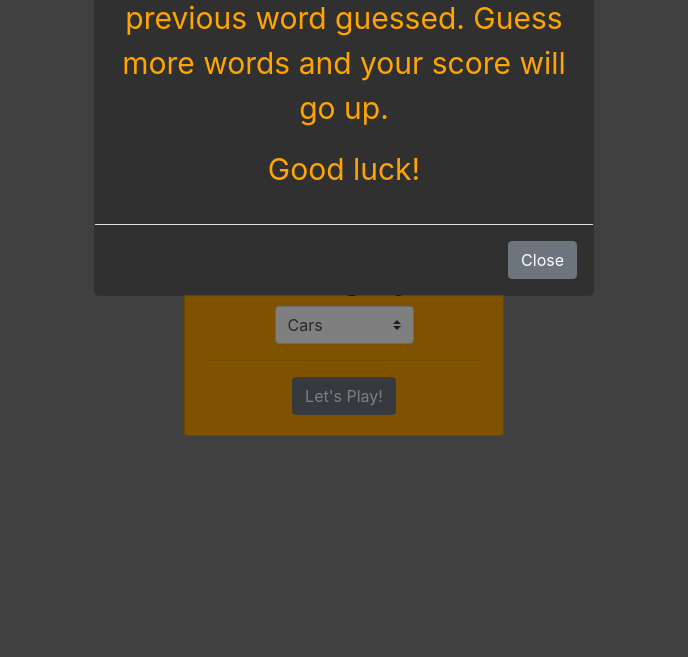
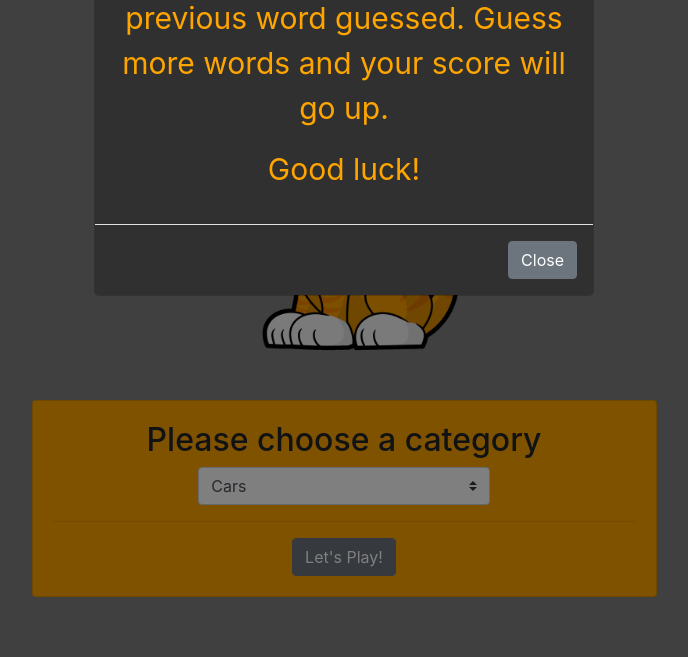
Before and after one commit to jclarkGRC/django-cat-words, a Django app: page /game/ in a window 1280 px wide. Shown: the part 594-1251 px from the top of the page, without its empty margins (296-984 px from the left). Run offline with Django 3.2, Linux system fonts and the light colour scheme; data comes from the database, SQL or seed files in the repository; both versions use the stored data as it was after the commit; some libraries are stand-ins or nearby versions.

Commit message:
updated index style

```diff
--- a/game/static/game/style.css
+++ b/game/static/game/style.css
@@ -73,7 +73,7 @@ li a:hover.topNav {
 }
 
 #indexCard {
-  width: 25%;
+  width: 50%;
   margin: auto;
   background-color: orange;
 }
--- a/game/templates/game/index.html
+++ b/game/templates/game/index.html
@@ -33,13 +33,15 @@
 
     <div class="jumbotron jumbotron-fluid">
         <div class="container">
-            <h1 class="display-4"><img src="{% static 'game/images/welcomeText.png' %}"></h1>
+            <img src="{% static 'game/images/welcome_to.png' %}">
+            <img src="{% static 'game/images/category_words.png' %}">
             <h1>A fun word game for all ages</h1>
         </div>
     </div>
     <img id="catImage" src="{% static 'game/images/cartoon-cat.png' %}">
+    <div class="col-sm-12">
     <div class="card" id="indexCard">
-        <div class="card-body" id="indexCardBody">
+        <div style="width: 100%" class="card-body" id="indexCardBody">
             <h2>Please choose a category</h2>
             {% if category_list %}
             <select id="categoryList" class="custom-select" name="category" form="categoryform">
@@ -57,5 +59,6 @@
             {% endif %}
         </div>
     </div>
+    </div>
 </div>
 {% endblock content %}
```
Also changed, not shown: db.sqlite3.
